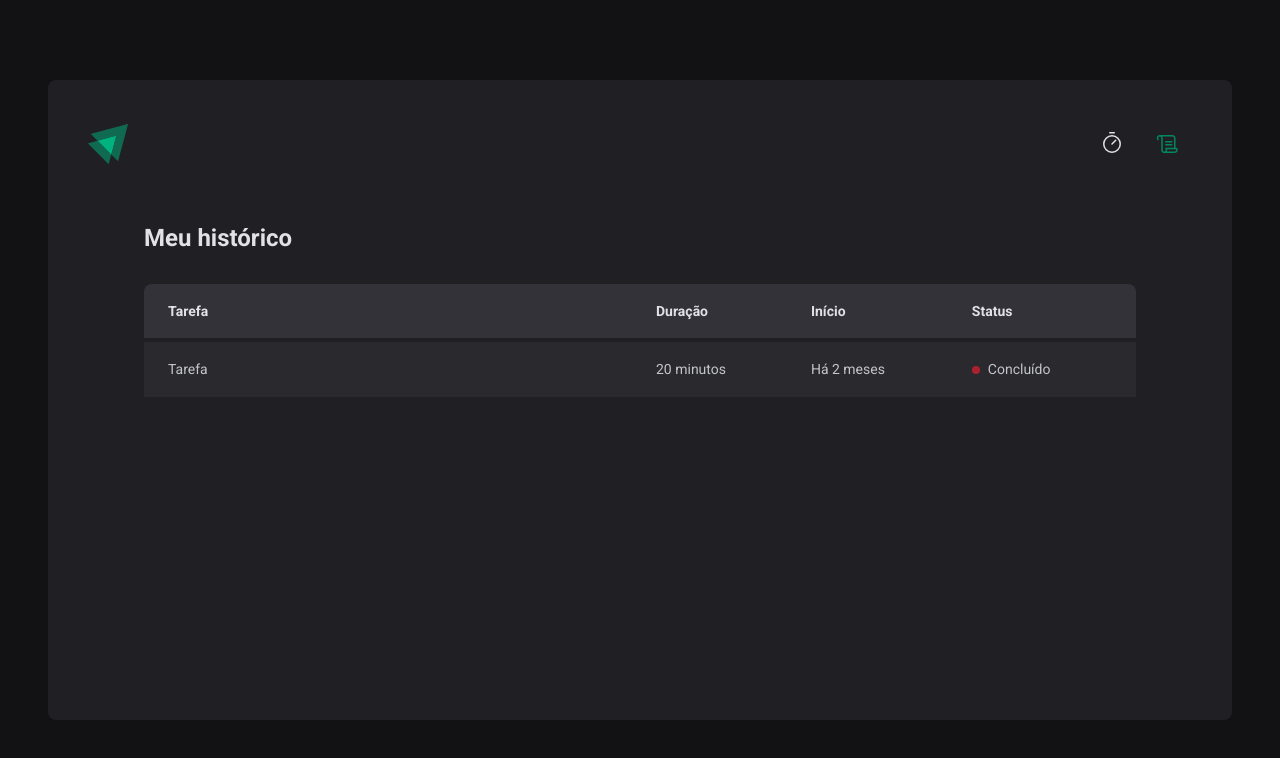
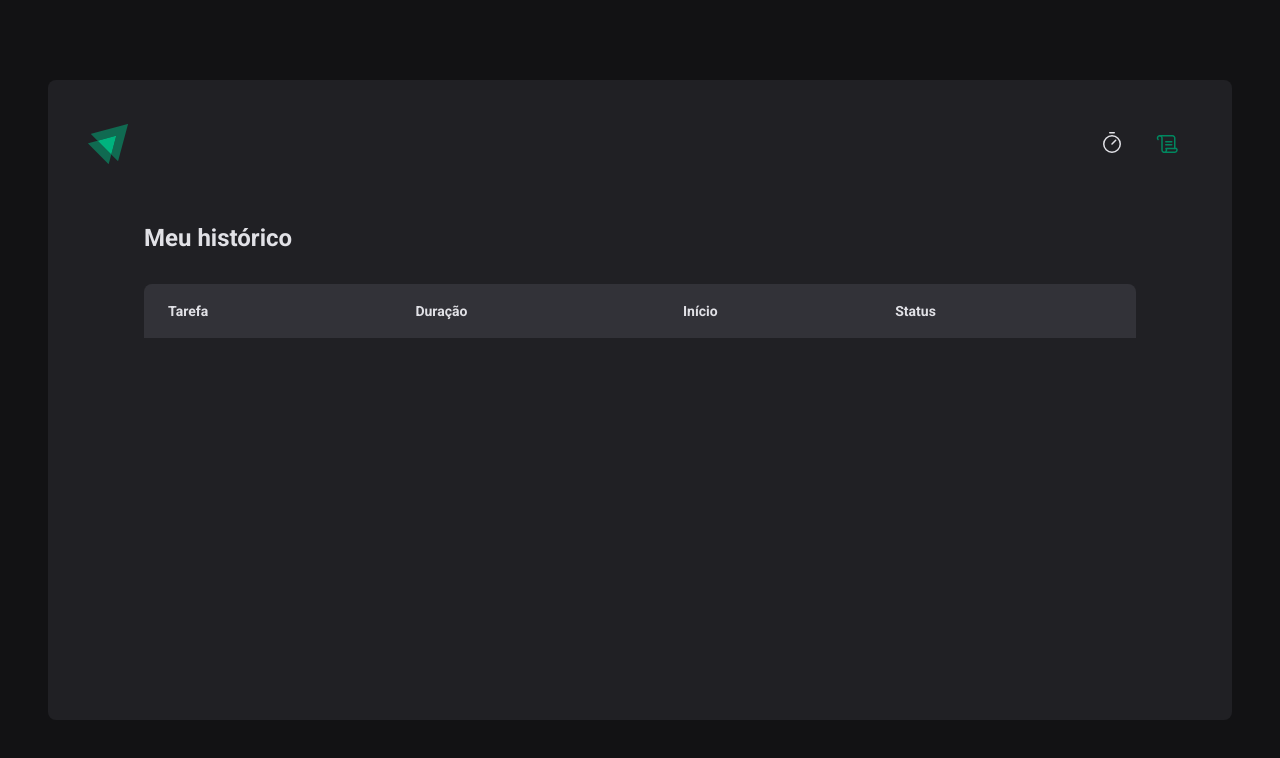
Before and after one commit to GerardoRodrigues/ignite-timer-estudos-react, a React (Vite) app: page /history in a window 1280 px wide. Shown: the top 758 px of the page. Built offline with nearby package versions, Linux system fonts and the light colour scheme.

Commit message:
listando historico

```diff
--- a/src/pages/history/History.tsx
+++ b/src/pages/history/History.tsx
@@ -19,12 +19,20 @@ export function History() {
                         </tr>
                     </thead>
                     <tbody>
-                        <tr>
-                            <td>Tarefa</td>
-                            <td>20 minutos</td>
-                            <td>Há 2 meses</td>
-                            <td><Status statusColor="red">Concluído</Status></td>
-                        </tr>
+                        {cycles.map(cycle => {
+                            return (
+                                <tr key={cycle.id}>
+                                    <td>{cycle.task}</td>
+                                    <td>{cycle.minutesAmount} minutos</td>
+                                    <td>{cycle.startDate.toISOString()}</td>
+                                    <td>
+                                        {cycle.finishedDate && (<Status statusColor="green">Concluído</Status>)}
+                                        {cycle.interruptedDate && (<Status statusColor="red">Interrompido</Status>)}
+                                        {(!cycle.interruptedDate && !cycle.finishedDate) && (<Status statusColor="yellow">Em andamento</Status>)}
+                                    </td>
+                                </tr>
+                            )
+                        })}
                     </tbody>
                 </table>
             </HistoryList>
```
